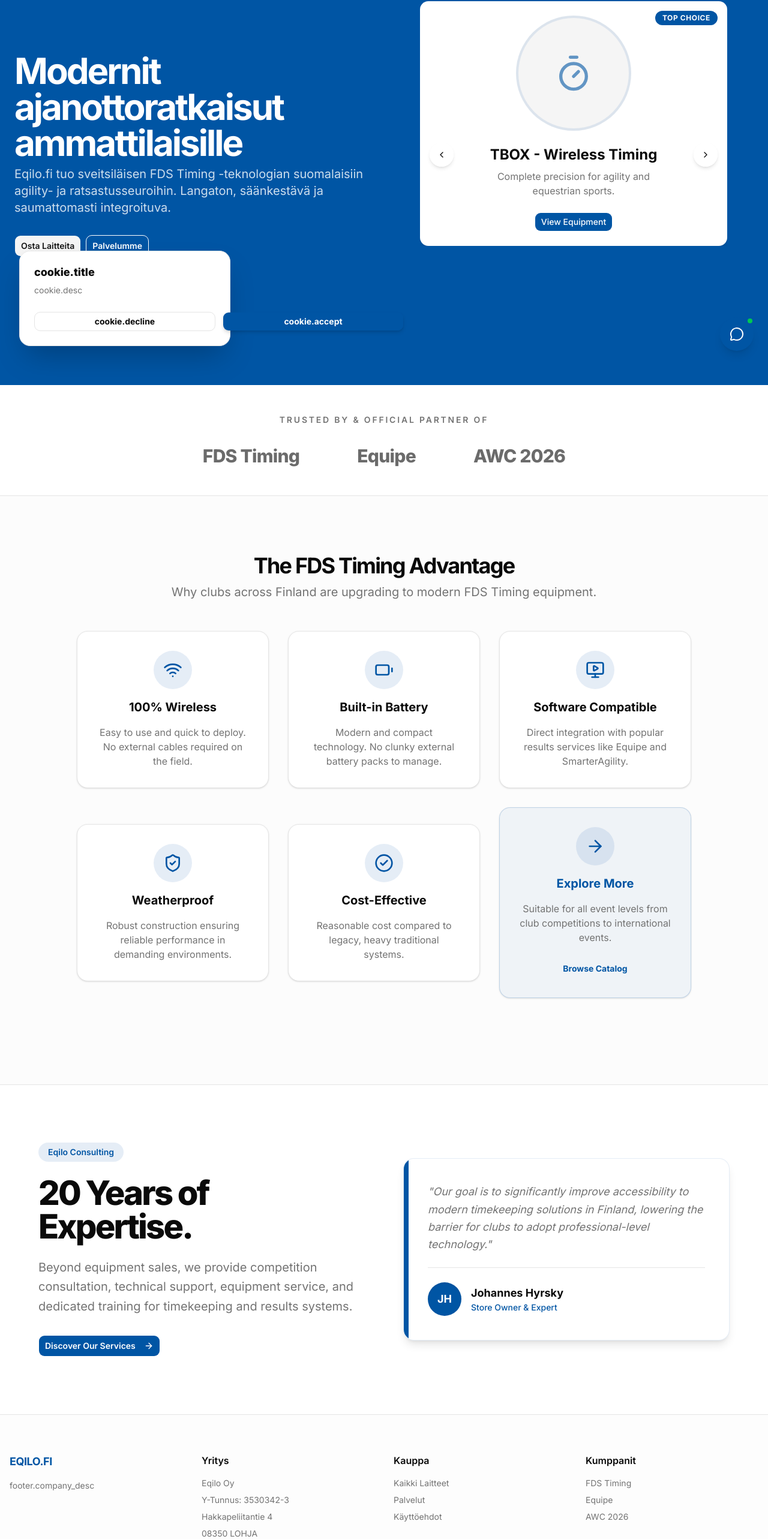
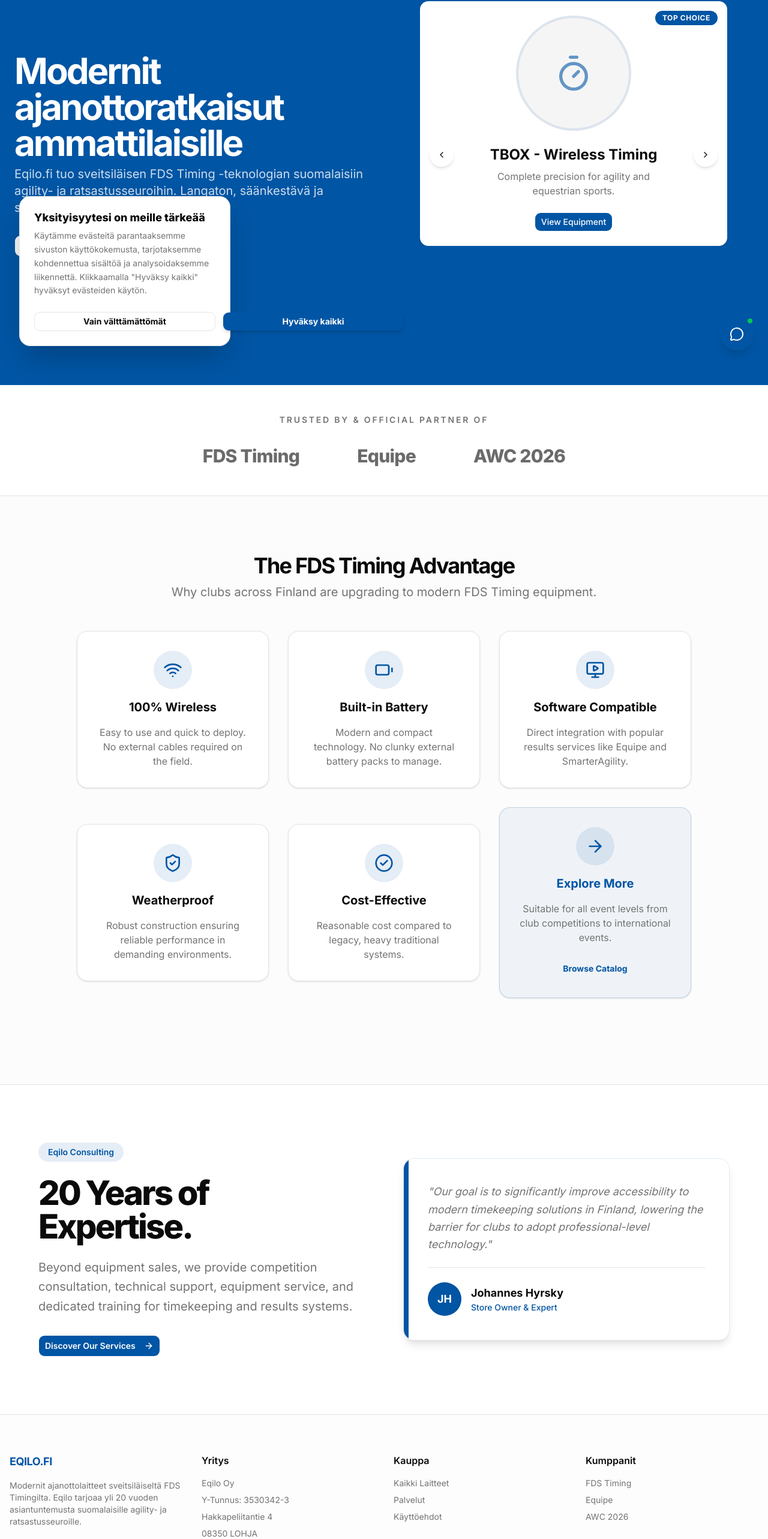
Before and after one commit to ristovuorinen2/eqilo, a Next.js app: page / in a window 1280 px wide. Shown: the part 191-2757 px from the top of the page at 60% size. Built offline with nearby package versions, Linux system fonts and the light colour scheme; no server answers.

Commit message:
fix: add missing translation keys for cookie banner and company description

```diff
--- a/src/components/language-provider.tsx
+++ b/src/components/language-provider.tsx
@@ -57,6 +57,11 @@
     "footer.store": "Kauppa",
     "footer.partners": "Kumppanit",
     "footer.terms": "Käyttöehdot",
+    "footer.company_desc": "Modernit ajanottolaitteet sveitsiläiseltä FDS Timingilta. Eqilo tarjoaa yli 20 vuoden asiantuntemusta suomalaisille agility- ja ratsastusseuroille.",
+    "cookie.title": "Yksityisyytesi on meille tärkeää",
+    "cookie.desc": "Käytämme evästeitä parantaaksemme sivuston käyttökokemusta, tarjotaksemme kohdennettua sisältöä ja analysoidaksemme liikennettä. Klikkaamalla \"Hyväksy kaikki\" hyväksyt evästeiden käytön.",
+    "cookie.accept": "Hyväksy kaikki",
+    "cookie.decline": "Vain välttämättömät",
   },
   EN: {
     "nav.products": "Products",
@@ -97,6 +102,14 @@
     "product.box_contents": "Box Contents",
     "product.downloads": "Downloads",
     "product.guarantee": "Quality Guarantee",
+    "category.after-sales": "After-Sales",
+    "category.peripheral": "Peripherals",
+    "category.display": "Displays",
+    "category.cables": "Cables",
+    "category.accessories": "Accessories",
+    "category.ios-app": "iOS App",
+    "category.kit": "Kits",
+    "category.timer": "Timers",
     "cart.title": "Shopping Cart",
     "cart.empty": "Your cart is empty",
     "cart.empty_sub": "Looks like you haven't added any FDS Timing equipment to your cart yet.",
@@ -110,6 +123,11 @@
     "footer.store": "Store",
     "footer.partners": "Partners",
     "footer.terms": "Terms & Conditions",
+    "footer.company_desc": "Modern timekeeping devices from Swiss manufacturer FDS Timing. Eqilo provides over 20 years of expertise to Finnish agility and equestrian clubs.",
+    "cookie.title": "We value your privacy",
+    "cookie.desc": "We use cookies to enhance your browsing experience, serve personalized content, and analyze our traffic. By clicking \"Accept All\", you consent to our use of cookies.",
+    "cookie.accept": "Accept All",
+    "cookie.decline": "Decline Optional",
   },
   SE: {
     "nav.products": "Produkter",
```
